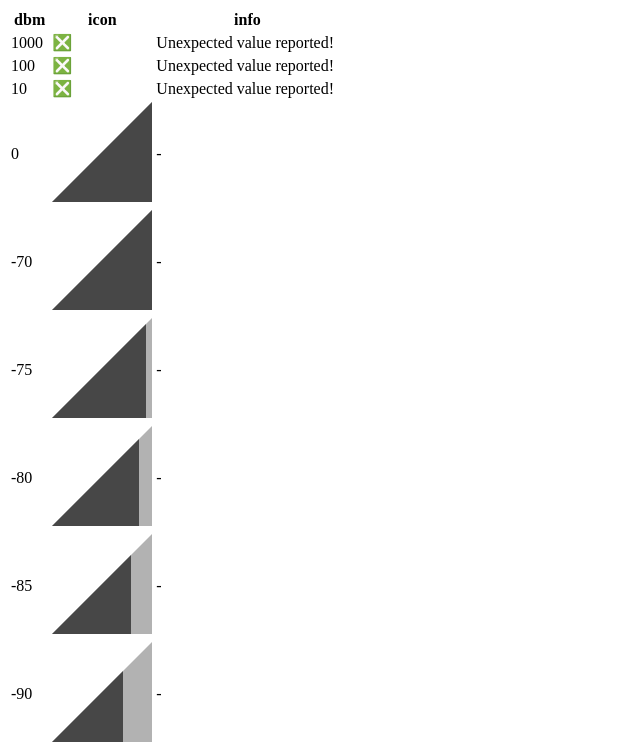
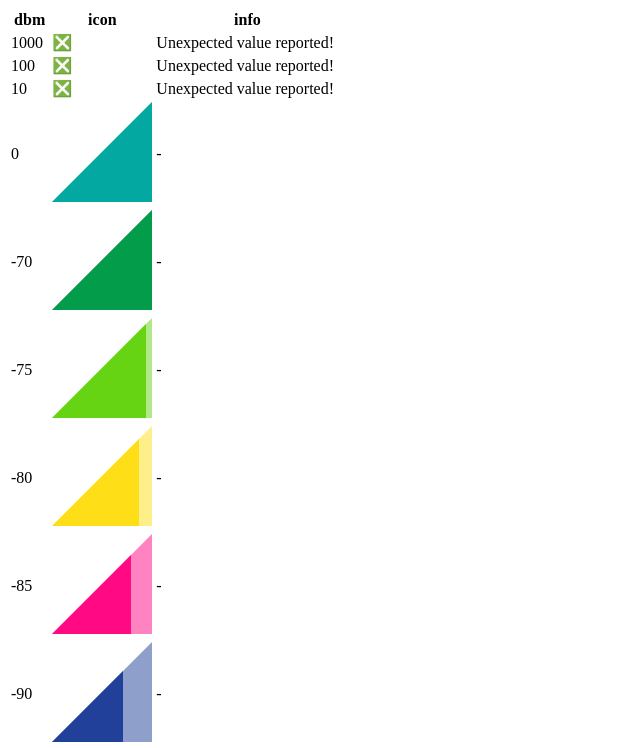
Before and after one commit to bifravst/rsrp-bar, a React app: page / in a window 1280 px wide. Shown: the top 748 px of the page, without its empty margins (0-640 px from the left). Built offline with nearby package versions, Linux system fonts and the light colour scheme; the HTML template or start-up script is replaced by a standard one.

Commit message:
feat: support colors

```diff
--- a/src/RSRPBar.tsx
+++ b/src/RSRPBar.tsx
@@ -1,6 +1,10 @@
 import React from 'react'
 
-export const RSRPBar = ({ quality, ...props }: { quality: number }) => {
+export const RSRPBar = ({
+	quality,
+	bgOpacity,
+	...props
+}: { quality: number; bgOpacity?: number } & { [x: string]: any }) => {
 	// Calculate the size of the triangle base on the relative area.
 	// The resulting triangle should have the area respective to its quality,
 	// instead of only having the width/height.
@@ -14,21 +18,23 @@ export const RSRPBar = ({ quality, ...props }: { quality: number }) => {
 			height="100px"
 			width="100px"
 			aria-label={`${Math.round(quality * 100)}%`}
-			{...props}
+			{...{
+				color: 'black',
+				...props,
+			}}
 		>
 			<g>
 				<path
 					d="M 100,0 V 100 H 0 Z"
 					style={{
-						fill: '#000000',
-						fillOpacity: 0.3,
+						fill: 'currentColor',
+						fillOpacity: bgOpacity || 0.5,
 					}}
 				/>
 				<path
 					d={`M 0,100 l ${Math.round(d * 100)},0 l 0,-${Math.round(d * 100)} Z`}
 					style={{
-						fill: '#000000',
-						fillOpacity: 0.6,
+						fill: 'currentColor',
 					}}
 				/>
 			</g>
--- a/src/demo.tsx
+++ b/src/demo.tsx
@@ -3,6 +3,29 @@ import ReactDOM from 'react-dom'
 import { RSRP } from './RSRP'
 import { RSRPBar } from './RSRPBar'
 import { dbmToRSRP } from './dbmToRSRP'
+
+const colors = [
+	'#03a8a0',
+	'#039c4b',
+	'#66d313',
+	'#fedf17',
+	'#ff0984',
+	'#21409a',
+	'#04adff',
+	'#e48873',
+	'#f16623',
+	'#f44546',
+]
+
+const color = function*() {
+	let i = 0
+	while (true) {
+		yield colors[i]
+		i = (i + 1) % colors.length
+	}
+}
+
+const colorGenerator = color()
 
 const renderForDBM = (dbm: number) => (
 	<RSRP
@@ -18,7 +41,12 @@ const renderForDBM = (dbm: number) => (
 			) : (
 				<>
 					<td>
-						<RSRPBar quality={quality} />
+						<RSRPBar
+							quality={quality}
+							style={{
+								color: colorGenerator.next().value,
+							}}
+						/>
 					</td>
 					<td>-</td>
 				</>
```
Also changed, not shown: screenshot.png.
